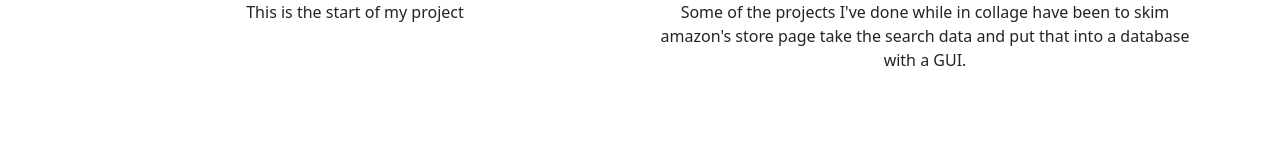
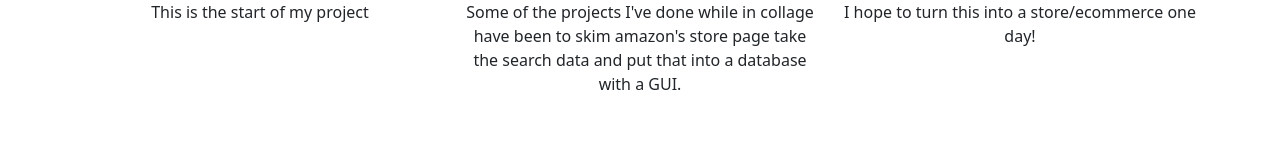
Before and after one commit to James11-20/James11-20.github.io, a plain HTML site: page project.html in a window 1280 px wide. Drawn offline with nearby package versions, Linux system fonts and the light colour scheme.

Commit message:
added some text

```diff
--- a/project.html
+++ b/project.html
@@ -31,6 +31,9 @@
                     <p>Some of the projects I've done while in collage have been to skim amazon's
                      store page take the search data and put that into a database with a GUI.</p>
                 </div>
+            <div class="col">
+                <p>I hope to turn this into a store/ecommerce one day!</p>
+            </div>
             </div>
         </div>
     </body>
```
